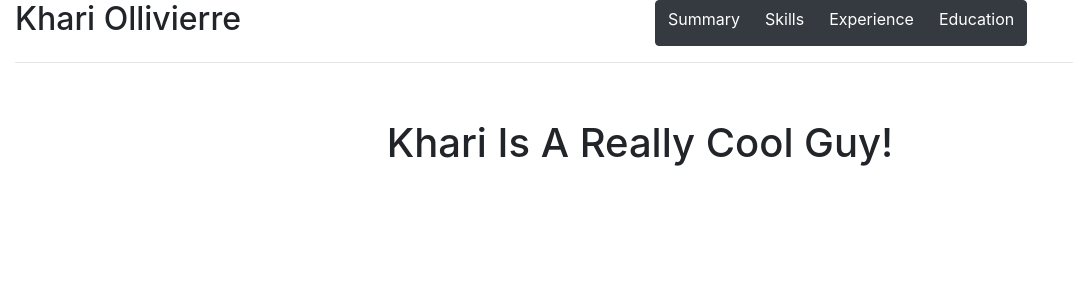
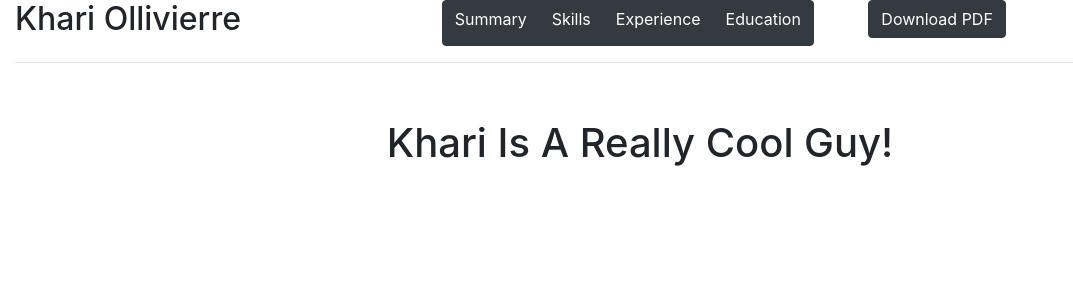
Before and after one commit to selassie-eye/resume-flask, a Flask app: page / in a window 1280 px wide. Shown: the top 300 px of the page, without its empty margins (0-1073 px from the left). Run offline with Flask 2, Linux system fonts and the light colour scheme; some libraries are stand-ins or nearby versions.

Commit message:
Added PDF Download Link

```diff
--- a/templates/Resume.html
+++ b/templates/Resume.html
@@ -10,11 +10,14 @@
                 <div class="col">
                     <h2>Khari Ollivierre</h2>
                 </div>
-                <div class="col btn-group text-right">
+                <div class="col btn-group">
                         <a href="summary" class="btn btn-dark">Summary</a>
                         <a href="skills" class="btn btn-dark">Skills</a>
                         <a href="experience" class="btn btn-dark">Experience</a>
                         <a href="education" class="btn btn-dark">Education</a>
+                </div>
+                <div class="col">
+                    <a href="{{ url_for('static', filename='Khari Ollivierre - Resume.pdf') }}" class="btn btn-dark" download>Download PDF</a>
                 </div>
             </div>
             <hr>
```
Also changed, not shown: 1 other file.
